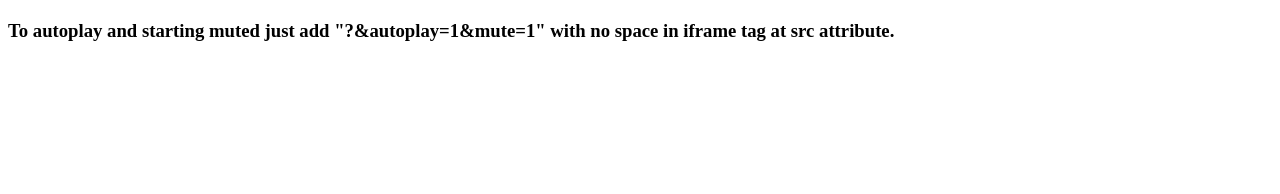
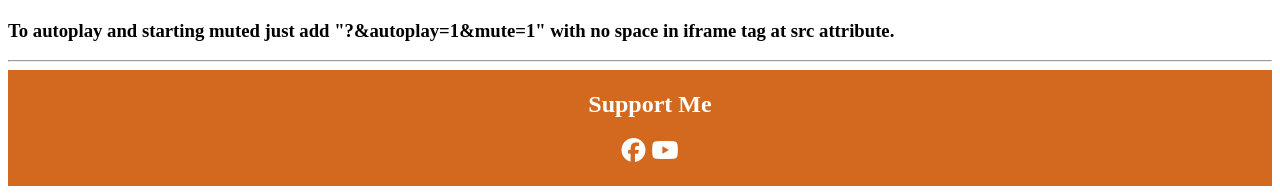
Before and after one commit to mobashirul-alam/Practice-day-10_January_2022, a plain HTML site: page index.html in a window 1280 px wide. Shown: the part 1713-1907 px from the top of the page. Before the commit the page ends 1773 px from the top, so only its background shows below. Drawn offline with Linux system fonts and the light colour scheme.

Commit message:
link added

```diff
--- a/index.html
+++ b/index.html
@@ -7,6 +7,7 @@
     <meta name="viewport" content="width=device-width, initial-scale=1.0">
     <title>Practice Practice</title>
     <link rel="stylesheet" href="styles/style.css">
+    <script src="https://kit.fontawesome.com/c472e688d6.js" crossorigin="anonymous"></script>
 </head>
 
 <body>
@@ -146,6 +147,14 @@
         <h3>To autoplay and starting muted just add "?&autoplay=1&mute=1" with no space in iframe tag at src attribute.
         </h3>
     </section>
+    <hr>
+    <section class="support">
+        <h2>Support Me</h2>
+        <h2>
+            <a target="_blank" href="https://www.facebook.com/mobashirul.seam"><i class="fab fa-facebook"></i></a>
+            <a target="_blank" href="https://www.youtube.com/c/JhankarMahbub"><i class="fab fa-youtube"></i></a>
+        </h2>
+    </section>
 </body>
 
 </html>
--- a/styles/style.css
+++ b/styles/style.css
@@ -72,3 +72,14 @@ table caption{
     font-weight: bolder;
     font-size: 20px;
 }
+.support{
+    background-color: chocolate;
+    padding-left: 20px;
+    padding-top: 1px;
+    padding-bottom: 1px;
+    text-align: center;
+
+}
+.support a, h2{
+    color: white;
+}
```
